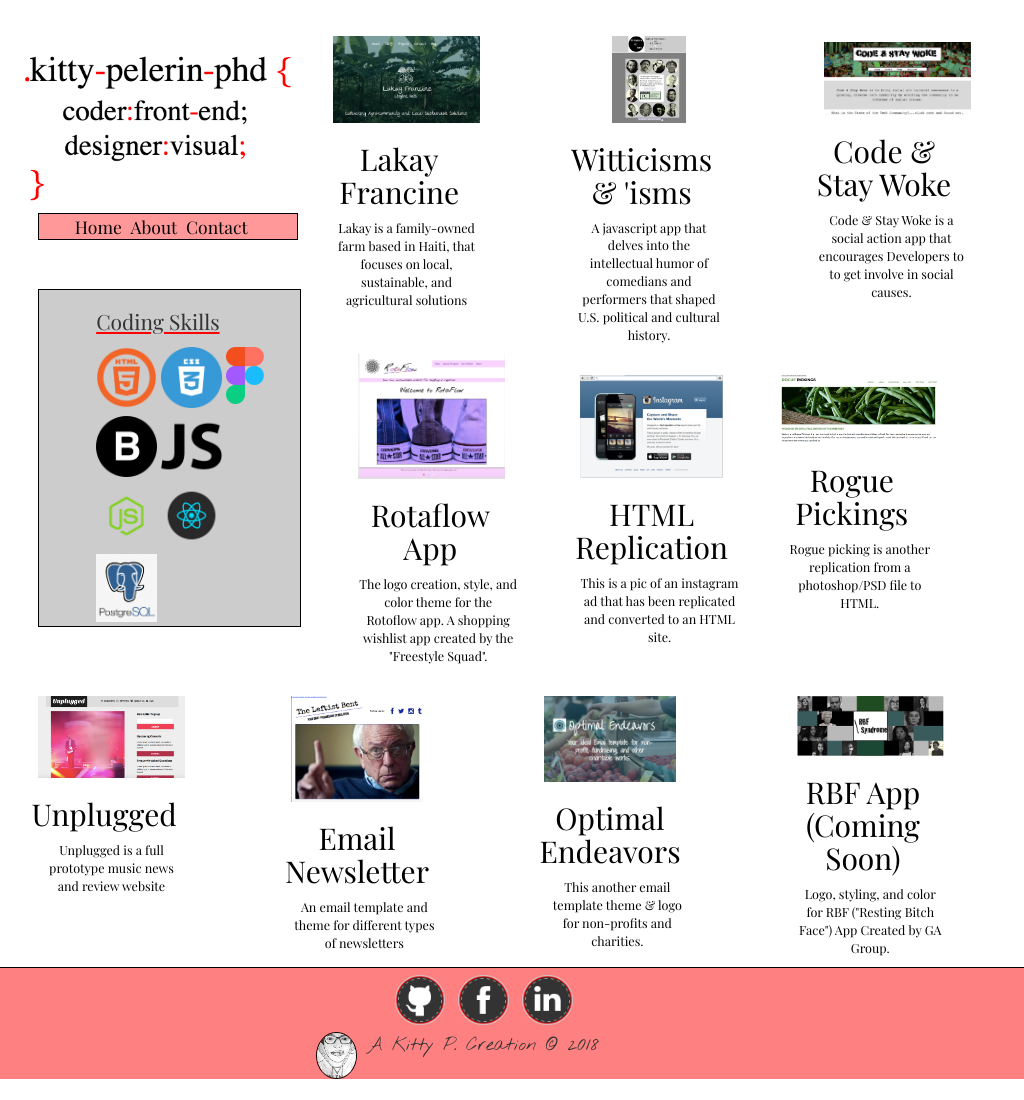
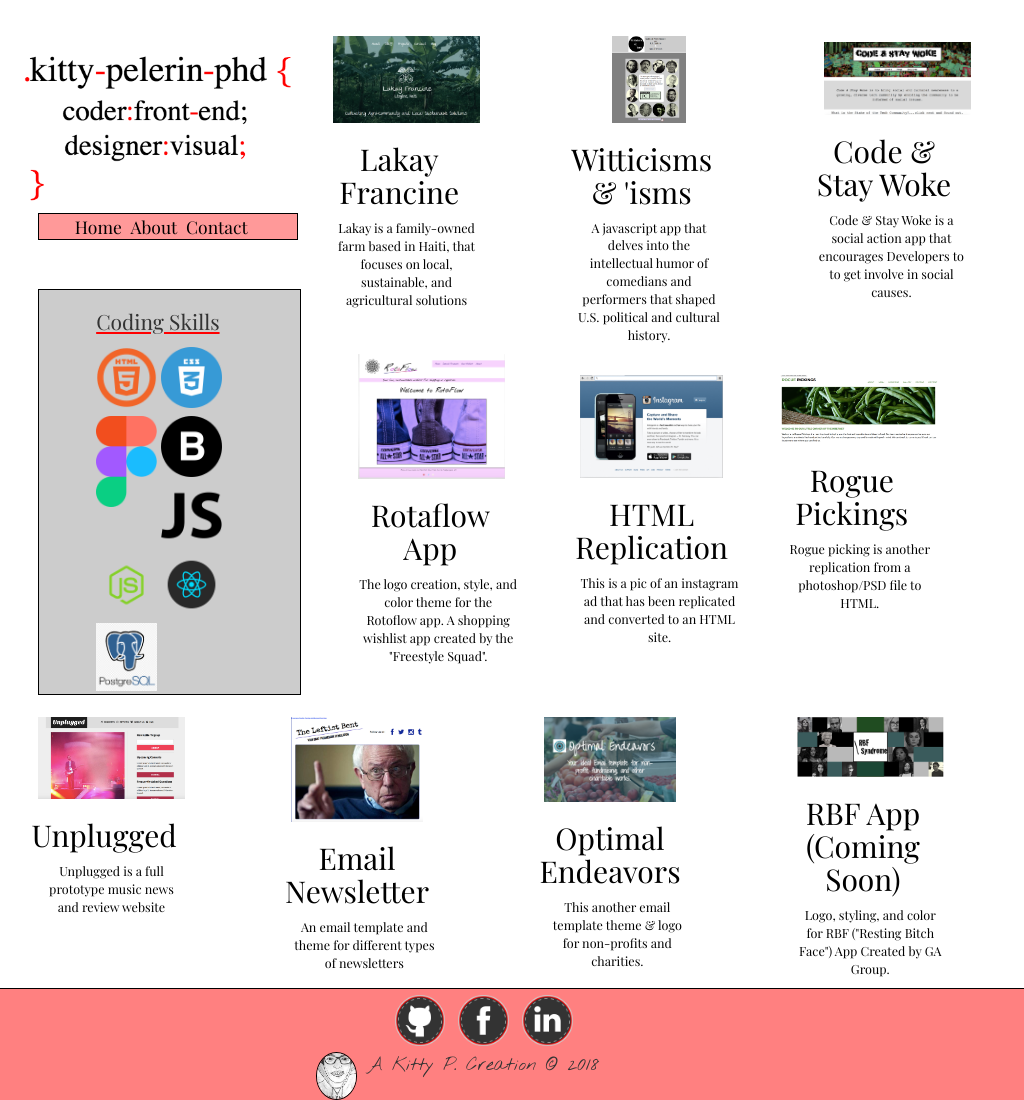
Before and after one commit to youngmaid/MyProject, a plain HTML site: page portfolio/index.html in a window 1024 px wide. Shown: the top 1100 px of the page. Before the commit the page ends 1079 px from the top, so only its background shows below. Drawn offline with nearby package versions, Linux system fonts and the light colour scheme.

Commit message:
Update main.css

```diff
--- a/css/main.css
+++ b/css/main.css
@@ -633,7 +633,7 @@ input {
   font-size: 1.5em;
 }
 
-#html, #css, #jquery, #bootstrap, #javascript, #node, #react, #postgres {
+#html, #css, #figma, #bootstrap, #javascript, #node, #react, #postgres {
   width:32%;
 }
 
```
